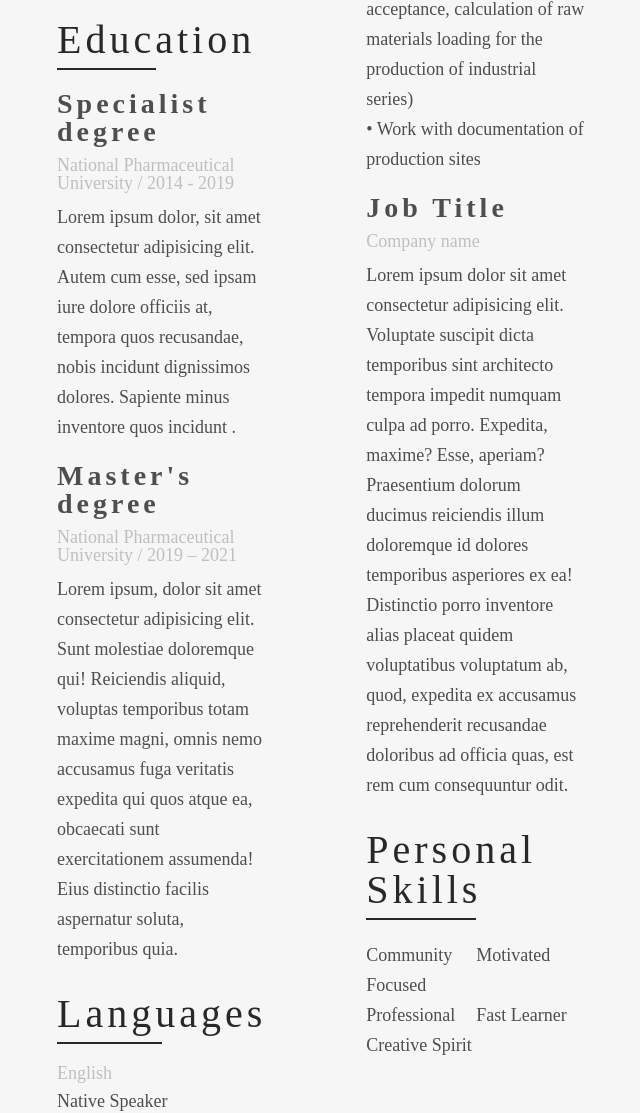
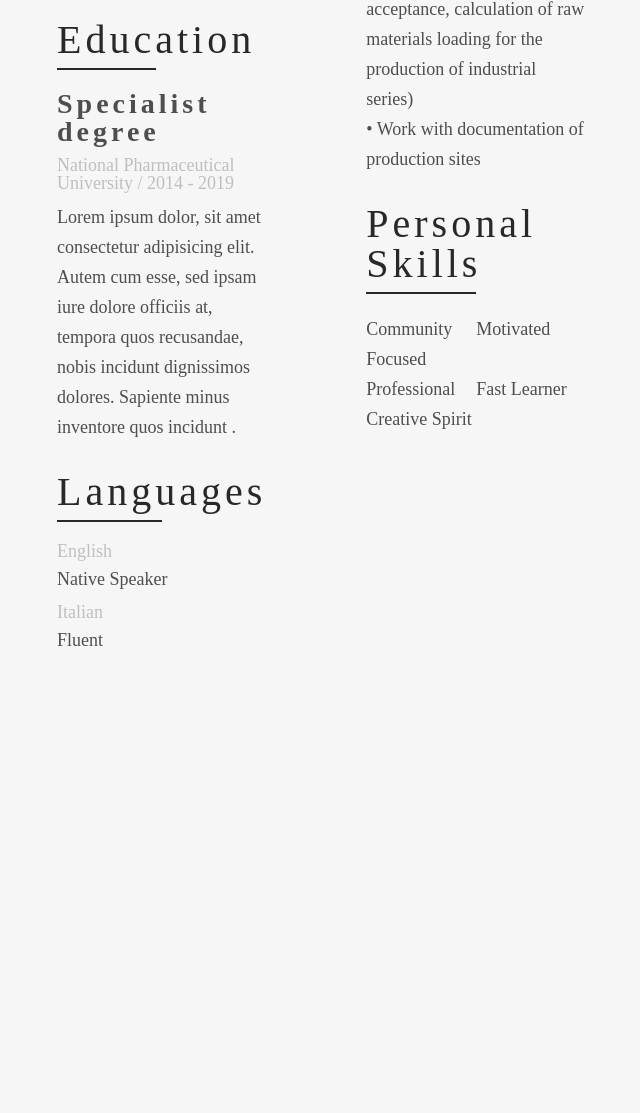
Before and after one commit to IvanLsenko/-V2, a plain HTML site: page index.html in a window 1280 px wide. Shown: the part 992-2105 px from the top of the page, without its empty margins (323-963 px from the left). After the commit the page ends 1771 px from the top, so only its background shows below. Drawn offline with nearby package versions, Linux system fonts and the light colour scheme.

Commit message:
Update index.html

```diff
--- a/index.html
+++ b/index.html
@@ -9,13 +9,17 @@
     <link href="https://cdn.jsdelivr.net/npm/remixicon@2.5.0/fonts/remixicon.css" rel="stylesheet">
     <title>Document</title>
 </head>
+<body>
     <main>
         <div class="container">
             <div class="cv_wrap">
+                <header>
                     <div class="cv_title">
                         <h1>Lysenko <span>Ivan</span></h1>
                         <div class="profi_title">Manager Marketer</div>
                     </div>
+                </header>
+                <section class="contacts_section">
                     <div class="cv_contact">
                         <ul>
                             <li>
@@ -38,6 +42,8 @@
                             </li>
                         </ul>
                     </div>
+                </section>
+                <section class="contents_section">
                     <div class="cv_content">
                         <div class="content_left">
                             <div class="content_item">
@@ -55,13 +61,6 @@
                                     <div class="content_text_subtitle">National Pharmaceutical University / 2014 - 2019</div>
                                     <div class="content_text_text">
                                         Lorem ipsum dolor, sit amet consectetur adipisicing elit. Autem cum esse, sed ipsam iure dolore officiis at, tempora quos recusandae, nobis incidunt dignissimos dolores. Sapiente minus inventore quos incidunt .
-                                </div>
-                            </div>
-                            <div class="content_text">
-                                <div class="content_text_title">Master's degree</div>
-                                <div class="content_text_subtitle">National Pharmaceutical University / 2019 – 2021</div>
-                                <div class="content_text_text">
-                                    Lorem ipsum, dolor sit amet consectetur adipisicing elit. Sunt molestiae doloremque qui! Reiciendis aliquid, voluptas temporibus totam maxime magni, omnis nemo accusamus fuga veritatis expedita qui quos atque ea, obcaecati sunt exercitationem assumenda! Eius distinctio facilis aspernatur soluta, temporibus quia.
                                     </div>
                                 </div>
                             </div>
@@ -99,13 +98,6 @@
                                         </ul>
                                     </div>
                                 </div>
-                            <div class="content_text">
-                                <div class="content_text_title">Job Title</div>
-                                <div class="content_text_subtitle">Company name</div>
-                                <div class="content_text_text">
-                                    Lorem ipsum dolor sit amet consectetur adipisicing elit. Voluptate suscipit dicta temporibus sint architecto tempora impedit numquam culpa ad porro. Expedita, maxime? Esse, aperiam? Praesentium dolorum ducimus reiciendis illum doloremque id dolores temporibus asperiores ex ea! Distinctio porro inventore alias placeat quidem voluptatibus voluptatum ab, quod, expedita ex accusamus reprehenderit recusandae doloribus ad officia quas, est rem cum consequuntur odit.
-                                </div>
-                            </div>
                             </div>
                             <div class="content_item">
                                 <div class="content_title">Personal Skills</div>
@@ -123,6 +115,7 @@
                             </div>
                         </div>
                     </div>
+                </section>
             </div>
         </div>
     </main>
```
Lines whose indentation alone changed are shown as unchanged.
